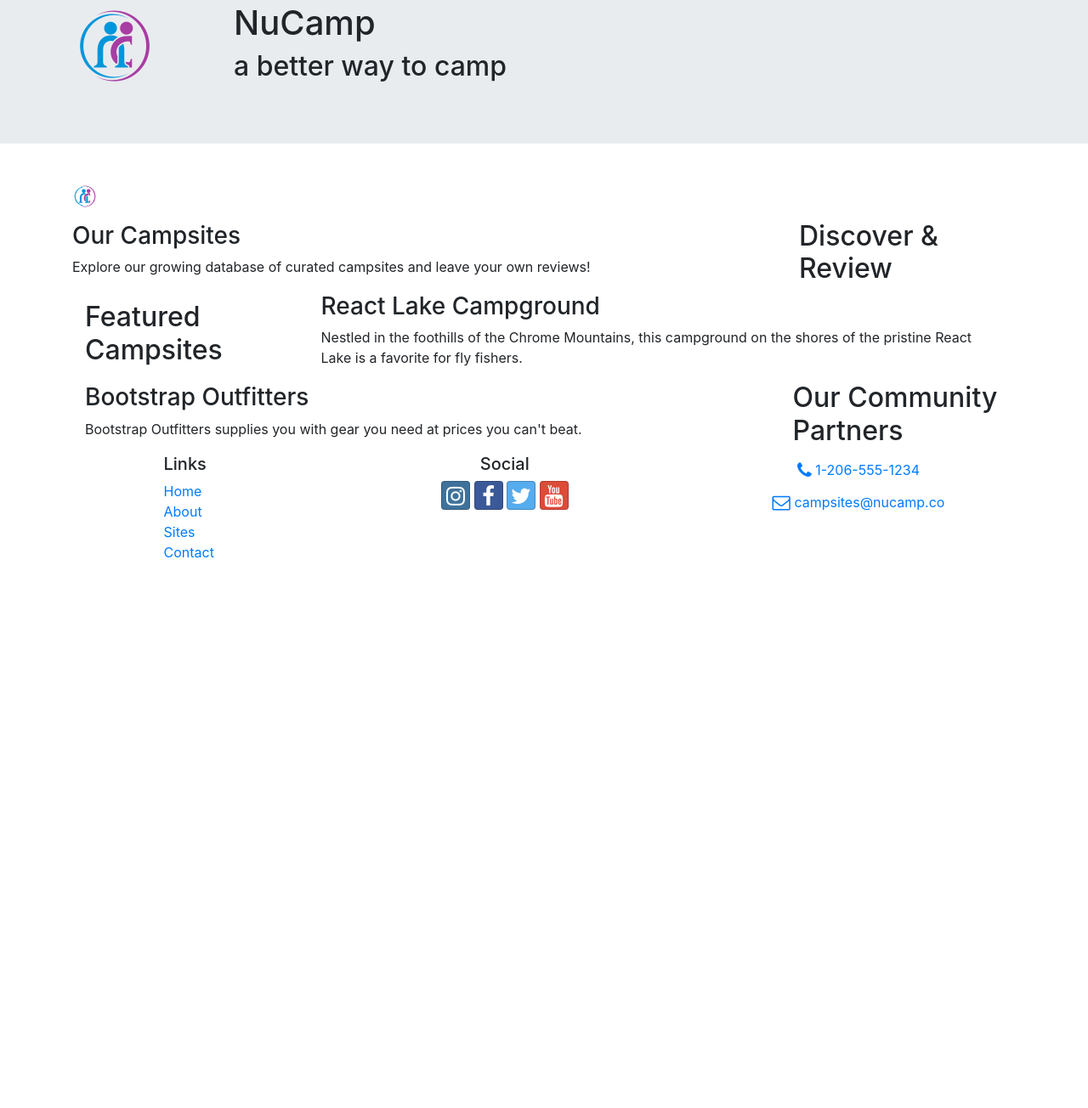
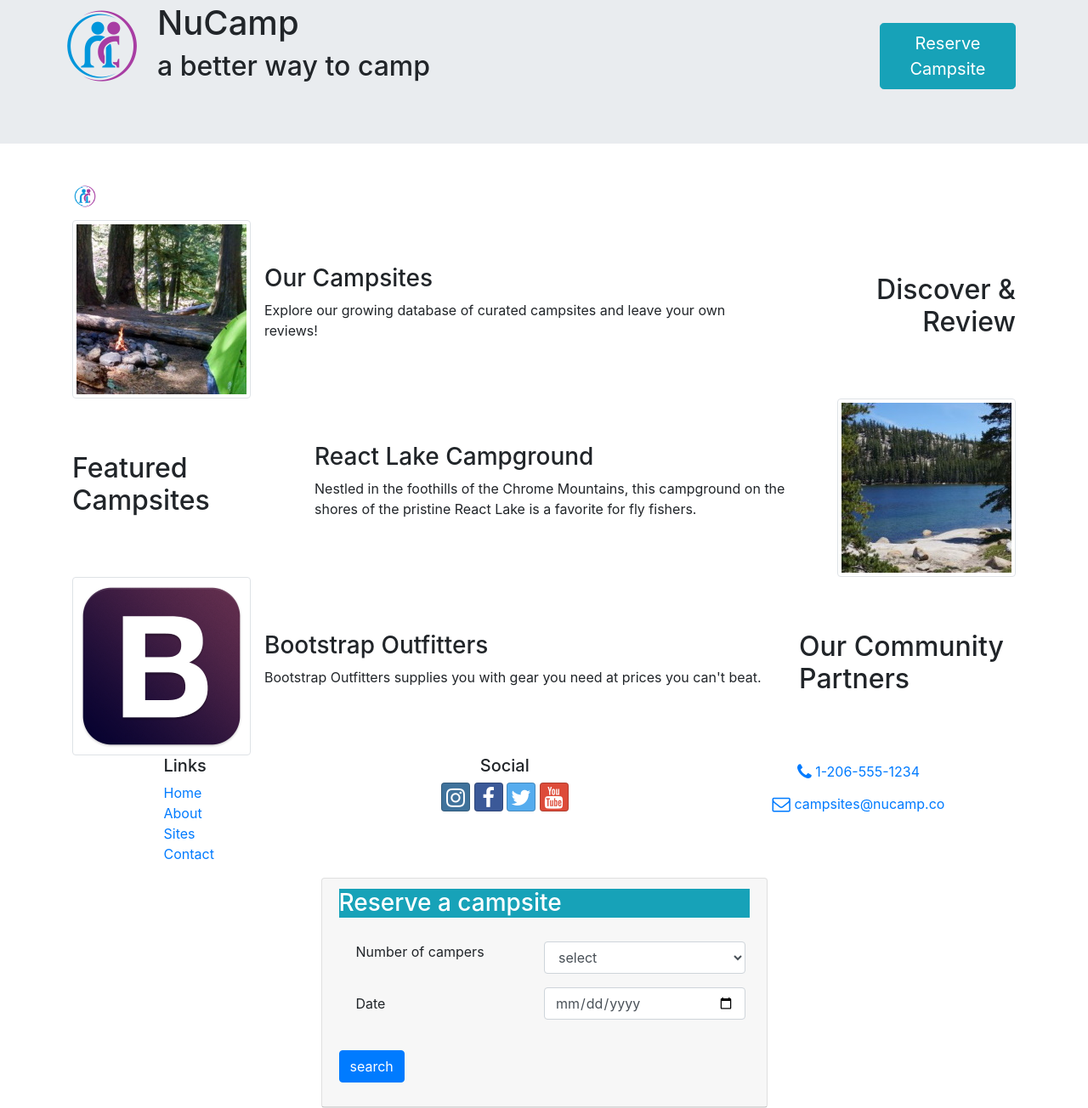
Before and after one commit to C0ding-K1D/Nucampsite, a website: page index.html in a window 1280 px wide. Shown: the part 61-1365 px from the top of the page at 85% size. Before the commit the page ends 800 px from the top, so only its background shows below. Drawn offline with nearby package versions, Linux system fonts and the light colour scheme.

Commit message:
Week 2 changes

```diff
--- a/index.html
+++ b/index.html
@@ -25,13 +25,14 @@
   <body>
     <header class="jumbotron jumbotron-fluid">
       <div class="container">
-        <div class="row">
-          <div class="col-4 col-sm-3 col-md-2 align-self-center">
-            <img src="img/logo.png" class="img-fluid" />
-         </div>
+        <div class="row row-content align-items-center">
+            <img src="img/logo.png" alt="image of the logo" class="img-fluid" />
             <div class="col">
               <h1>NuCamp</h1>
               <h2>a better way to camp</h2>
+            </div>
+            <div class="col-md-4 col-xl-2 mt-4">
+              <a href="#reserveForm" class="btn btn-info btn-lg">Reserve Campsite</a>
             </div>
         </div>
       </div>
@@ -56,46 +57,57 @@
   </nav>
 
     <div class="container">
-      <div class="row row content align-items-center">
+      <div class="row row-content align-items-center">
         <div class="col-sm-4 order-sm-last col-md-3">
-          <h2 text-sm-right>Discover & Review</h2>
+          <h2 class="text-sm-right">Discover & Review</h2>
         </div>
         <div class="col">
+          <div class="media">
+              <img class="d-flex mr-3 img-thumbnail" src="img/breadcrumb-trail-thumb.jpg" alt="Breadcrumb Trail" />
+              <div class="media-body align-self-center">
                   <h3>Our Campsites</h3>
-          <p class="d-none d-sm-block">
-            Explore our growing database of curated campsites and leave your own
-            reviews!
-          </p>
+                  <p class="d-none d-sm-block">Explore our growing database of curated campsites and leave your own reviews!</p>
+              </div>
+          </div>
         </div>
       </div>
 
-      <div class="container">
-        <div class="row row content align-items-center">
+
+        <div class="row row-content align-items-center">
           <div class="col-sm-4 col-md-3">
             <h2>Featured Campsites</h2>
           </div>
             <div class="col">
+              <div class="media">
+                <div class="media-body align-self-center">
                   <h3>React Lake Campground</h3>
               <p class="d-none d-sm-block">
                 Nestled in the foothills of the Chrome Mountains, this campground on
                 the shores of the pristine React Lake is a favorite for fly fishers.
               </p>
             </div>
+            <img class="d-flex ml-3 img-thumbnail" src="img/react-lake-thumb.jpg" alt="React Lake Campground" />
+          </div>
+        </div>
       </div>
 
-      <div class="row row content align-items-center">
+
+
+      <div class="row row-content align-items-center">
         <div class="col-sm-4 order-sm-last col-md-3">
         <h2 text-sm-right>Our Community Partners</h2>
         </div>
         <div class="col">
+          <div class="media">
+              <img class="d-flex mr-3 img-thumbnail" src="img/bootstrap-thumb.png" alt="Bootstrap Outfitters" />
+              <div class="media-body align-self-center">
                   <h3>Bootstrap Outfitters</h3>
-        <p class="d-none d-sm-block">
-          Bootstrap Outfitters supplies you with gear you need at prices you
-          can't beat.
-        </p>
+          <p class="d-none d-sm-block">Bootstrap Outfitters supplies you with gear you need at prices you can't beat.</p>
               </div>
           </div>
       </div>
+    </div>
+
 
     <footer class="site-footer">
         <div class="container">
@@ -121,6 +133,42 @@
                   <a role="button" class="btn btn-link" href="mailto:campsites@nucamp.co"><i class="fa fa-envelope-o fa-lg text-primary"></i> campsites@nucamp.co</a>
               </div>
             </div>
+            <div class="row row-content">
+              <div class="col col-sm-6 mx-auto">
+                <div class="card">
+                  <div class="card-header">
+                    <h3 class="text-white bg-info">Reserve a campsite</h3>
+                    <div class="card-body">
+                      <form id="reserveForm">
+                        <div class="form-group row">
+                          <label class="col-sm-6">Number of campers</label>
+                          <!--<div class="col">-->
+                            <select class="form-control col-sm-6" name="numCampers" id="numCampers">
+                                <option value="select">select</option>
+                                <option value="1">1</option>
+                                <option value="2">2</option>
+                                <option value="3">3</option>
+                                <option value="4">4</option>
+                                <option value="5">5</option>
+                                <option value="6">6</option>
+                              </select>
+                          </div>
+                            <div class="form-group row">
+                                <label class="col-sm-6 col-form-label" for="Date">Date</label>
+                                <!--<div class="col-sm-6">-->
+                                  <input class="form-control col-sm-6" name="Date" id="Date" type="Date" placeholder="Date">
+                                </div>
+                             </div>
+                             <div class="form-group row">
+                                <div class="col">
+                                  <input class="btn btn-primary" type="button" value="search">
+                                </div>
+                              </div>
+                        </form>
+                    </div>
+                  </div>
+                </div>
+              </div>
             </div>
         </footer>
 
```
Also changed, not shown: aboutus.html (+1 -1 lines), portfolio.html (added, +62 -0 lines), test.html (added, +33 -0 lines), ROKGroup.png (added), 1 other file. Lines whose indentation alone changed are shown as unchanged.
